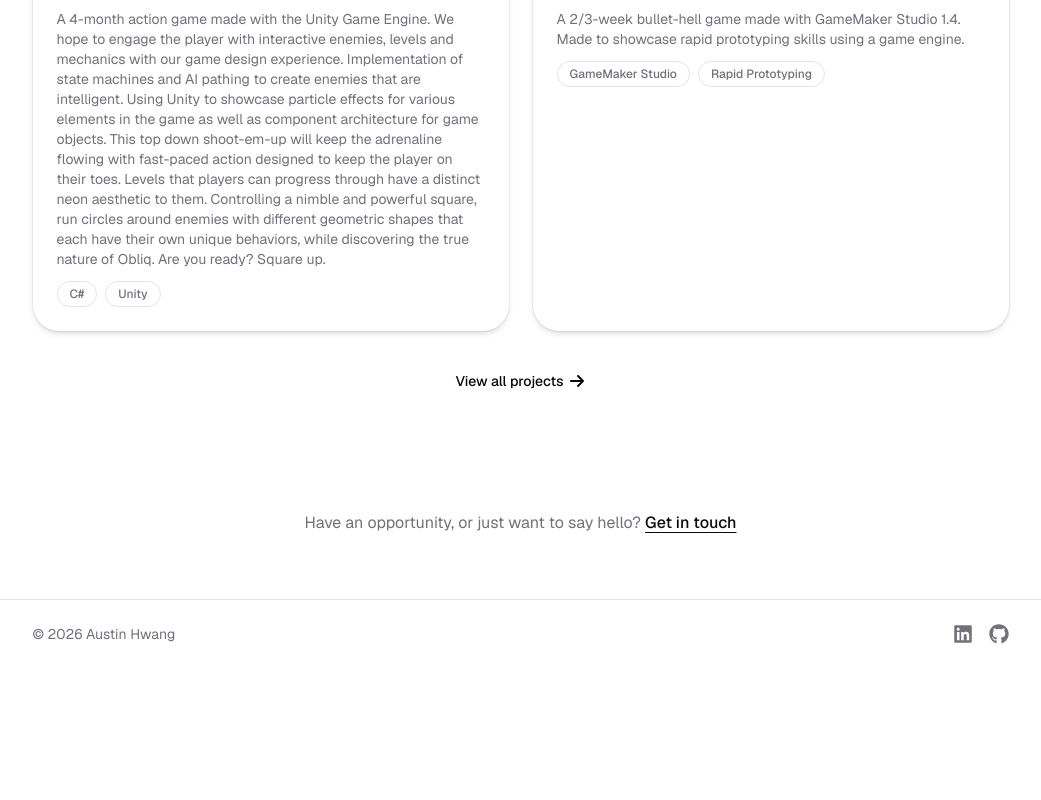
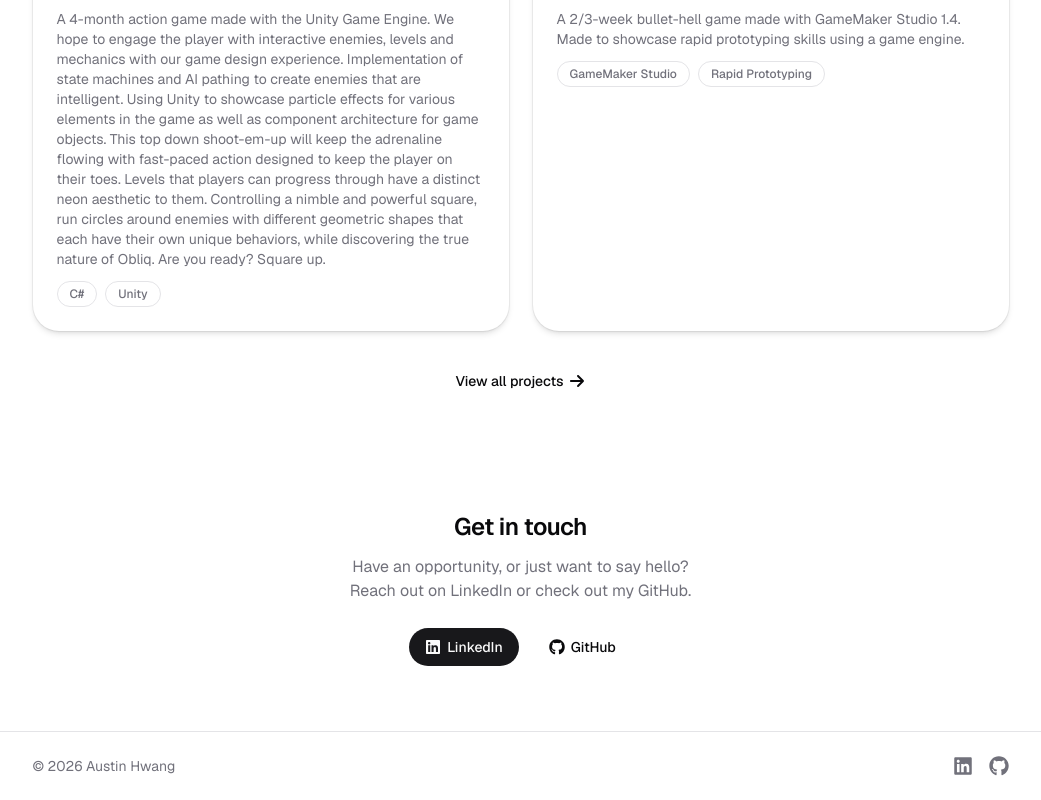
Before and after one commit to austinhwangjr/austinhwangjr.github.io, a Next.js app: page / in a window 1280 px wide. Shown: the part 1575-2375 px from the top of the page, without its empty margins (112-1153 px from the left). Before the commit the page ends 2243 px from the top, so only its background shows below. Built offline with nearby package versions, Linux system fonts and the light colour scheme.

Commit message:
feat: Contact section (at the bottom of Home) instead of a separate page

```diff
--- a/src/app/globals.css
+++ b/src/app/globals.css
@@ -131,4 +131,10 @@
     @apply font-sans;
     scrollbar-gutter: stable;
   }
+
+  @media (prefers-reduced-motion: no-preference) {
+    html {
+      scroll-behavior: smooth;
+    }
+  }
 }
--- a/src/app/layout.tsx
+++ b/src/app/layout.tsx
@@ -28,6 +28,7 @@ export default function RootLayout({ children }: LayoutProps<"/">) {
   return (
     <html
       lang="en"
+      data-scroll-behavior="smooth"
       suppressHydrationWarning
       className={cn("h-full antialiased font-sans", geistSans.variable, geistMono.variable)}
     >
--- a/src/app/page.tsx
+++ b/src/app/page.tsx
@@ -1,7 +1,7 @@
-import Link from "next/link";
 import Hero from "@/components/home/hero";
 import Skills from "@/components/home/skills";
 import FeaturedProjects from "@/components/home/featured-projects";
+import Contact from "@/components/home/contact";
 
 export default function Home() {
   return (
@@ -9,18 +9,7 @@ export default function Home() {
       <Hero />
       <Skills />
       <FeaturedProjects />
-
-      <section className="mx-auto w-full max-w-5xl px-6 py-16 text-center">
-        <p className="text-muted-foreground">
-          Have an opportunity, or just want to say hello?{" "}
-          <Link
-            href="/contact"
-            className="font-medium text-foreground underline underline-offset-4"
-          >
-            Get in touch
-          </Link>
-        </p>
-      </section>
+      <Contact />
     </main>
   );
 }
--- /dev/null
+++ b/src/components/home/contact.tsx
@@ -0,0 +1,39 @@
+import { buttonVariants } from "@/components/ui/button";
+import { socials } from "@/data/socials";
+
+export default function Contact() {
+  // Only external profile links
+  const links = socials.filter((s) => s.href.startsWith("http"));
+
+  return (
+    <section
+      id="contact"
+      className="mx-auto w-full max-w-5xl px-6 py-16 text-center scroll-mt-24"
+    >
+      <h2 className="text-2xl font-semibold tracking-tight">Get in touch</h2>
+      <p className="mx-auto mt-3 max-w-md text-muted-foreground">
+        Have an opportunity, or just want to say hello?
+        <br/>
+        Reach out on LinkedIn or check out my GitHub.
+      </p>
+
+      <div className="mt-6 flex flex-wrap justify-center gap-3">
+        {links.map(({ label, href, icon: Icon }) => (
+          <a
+            key={label}
+            href={href}
+            target="_blank"
+            rel="noopener noreferrer"
+            className={buttonVariants({
+              variant: label === "LinkedIn" ? "default" : "outline",
+              size: "lg",
+            })}
+          >
+            <Icon className="size-4" />
+            {label}
+          </a>
+        ))}
+      </div>
+    </section>
+  );
+}
--- a/src/components/layout/navbar.tsx
+++ b/src/components/layout/navbar.tsx
@@ -11,11 +11,25 @@ const links = [
   { href: "/", label: "Home" },
   { href: "/about", label: "About" },
   { href: "/projects", label: "Projects" },
-  { href: "/contact", label: "Contact" },
+  { href: "/#contact", label: "Contact" },
 ];
 
 export default function Navbar() {
   const pathname = usePathname();
+
+  /**
+   * Handle scrolling to the Contact section in the Home page
+   * when Contact is clicked in the Navbar
+   *
+   * When current page is Home/landing page, simply scroll to the "Get in touch" section.
+   * Else, navigate to /#contact like any other page.
+   */
+  function handleClick(e: React.MouseEvent, href: string) {
+    if (href === "/#contact" && pathname === "/") {
+      e.preventDefault();
+      document.getElementById("contact")?.scrollIntoView();
+    }
+  }
 
   return (
     <header className="sticky top-4 z-50 flex justify-center px-4 pt-4">
@@ -33,6 +47,7 @@ export default function Navbar() {
             <li key={href}>
               <Link
                 href={href}
+                onClick={(e) => handleClick(e, href)}
                 aria-current={pathname === href ? "page" : undefined}
                 className={cn(
                   buttonVariants({ variant: "ghost", size: "sm" }),
```
